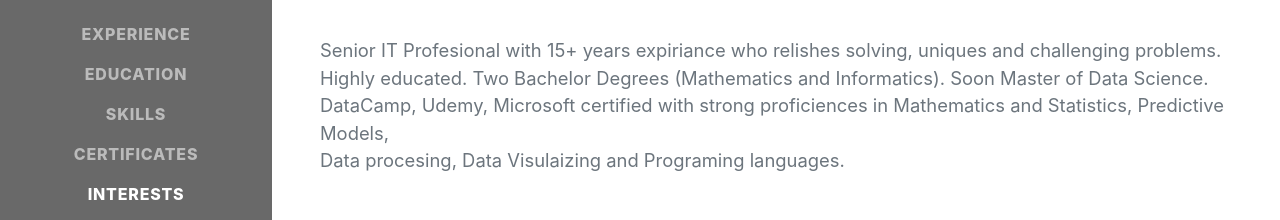
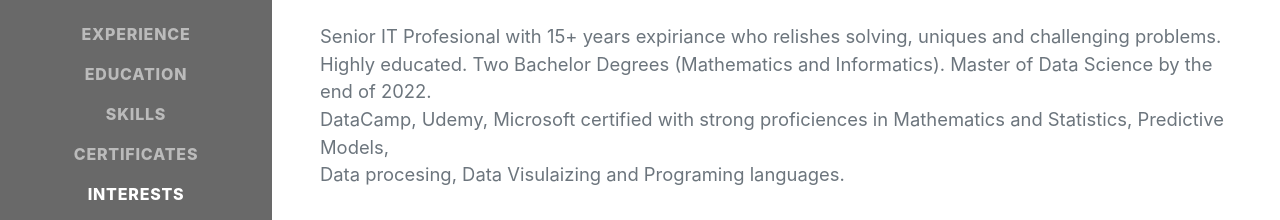
Before and after one commit to igorlevecarov/resumeCV, a plain HTML site: page index.html in a window 1280 px wide. Shown: the part 398-618 px from the top of the page. Drawn offline with nearby package versions, Linux system fonts and the light colour scheme; a web font is replaced by a local one.

Commit message:
small fix

```diff
--- a/index.html
+++ b/index.html
@@ -57,8 +57,8 @@
                 <p class="lead mb-5">
                     Senior IT Profesional with 15+ years expiriance who relishes solving, uniques and challenging
                     problems.
-                    <br>Highly educated. Two Bachelor Degrees (Mathematics and Informatics). Soon Master of Data
-                    Science.
+                    <br>Highly educated. Two Bachelor Degrees (Mathematics and Informatics). Master of Data
+                    Science by the end of 2022.
                     <br>DataCamp, Udemy, Microsoft certified with strong proficiences in Mathematics and Statistics,
                     Predictive Models, <br>Data procesing, Data Visulaizing and Programing languages.
                 </p>
```
